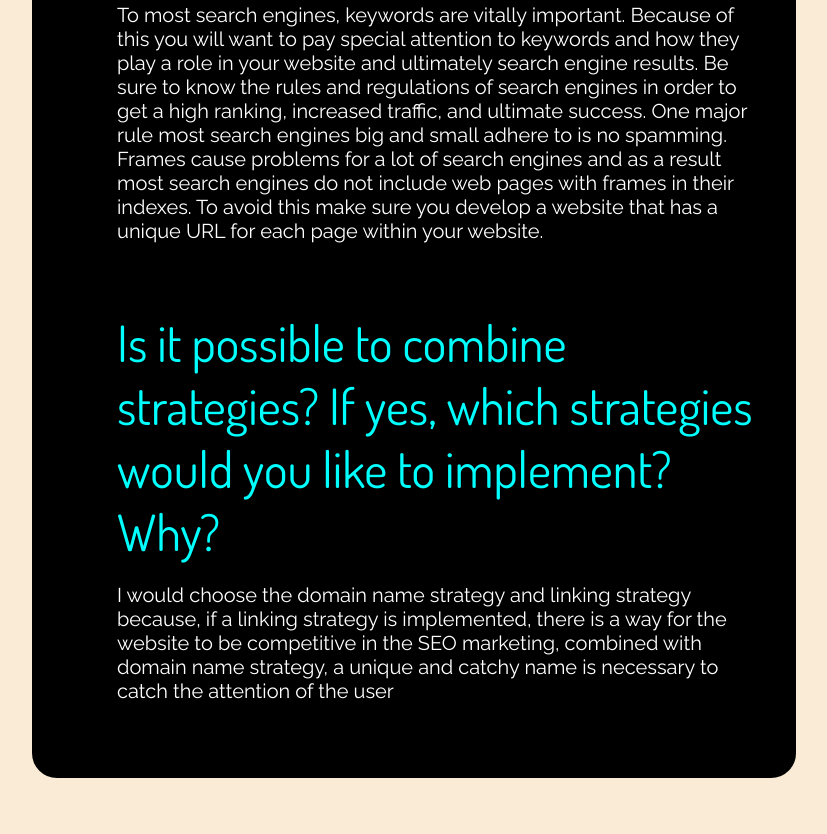
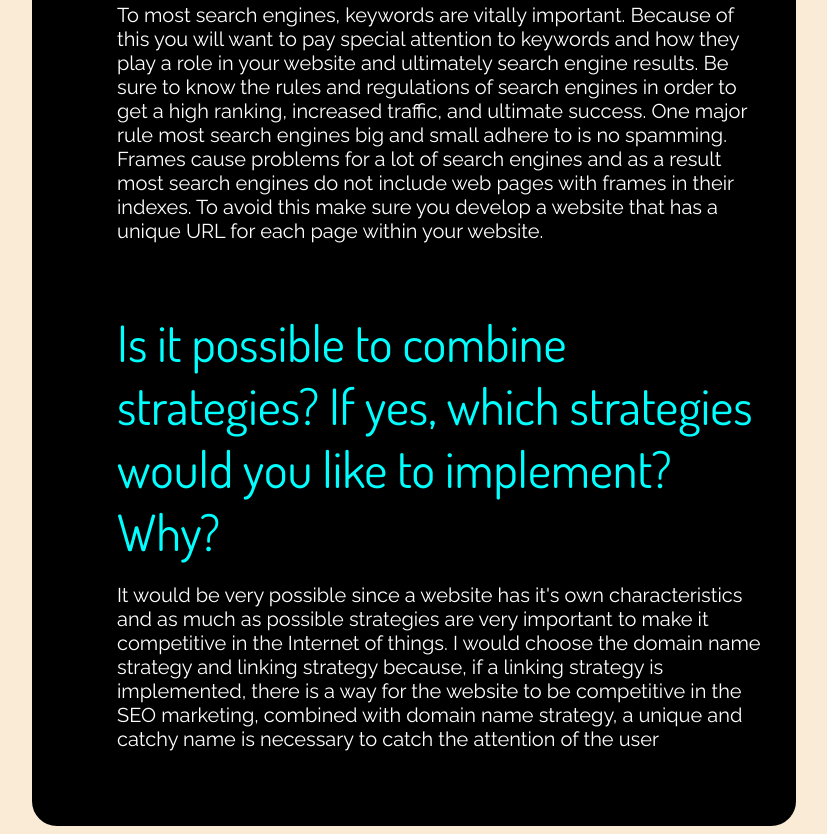
Before and after one commit to doradomiguel35/A1_ITELECT2, a website: page views/index2.html in a window 1280 px wide. Shown: the part 5505-6339 px from the top of the page, without its empty margins (226-1053 px from the left). Before the commit the page ends 6291 px from the top, so only its background shows below. Drawn offline with Linux system fonts and the light colour scheme; files that its build step writes are made by us from their sources; files whose address does not match are found by name.

```diff
--- a/views/index2.html
+++ b/views/index2.html
@@ -53,7 +53,7 @@
 <p class="raleway"> To most search engines, keywords are vitally important. Because of this you will want to pay special attention to keywords and how they play a role in your website and ultimately search engine results. Be sure to know the rules and regulations of search engines in order to get a high ranking, increased traffic, and ultimate success. One major rule most search engines big and small adhere to is no spamming. Frames cause problems for a lot of search engines and as a result most search engines do not include web pages with frames in their indexes. To avoid this make sure you develop a website that has a unique URL for each page within your website. <br><br><br></p>
 
 <font class="dosis">Is it possible to combine strategies? If yes, which strategies would you like to implement? Why? <br> </font>
-<p class="raleway"> I would choose the domain name strategy and linking strategy because, if a linking strategy is implemented, there is a way for the website to be competitive in the SEO marketing, combined with domain name strategy, a unique and catchy name is necessary to catch the attention of the user </p>
+<p class="raleway"> It would be very possible since a website has it's own characteristics and as much as possible strategies are very important to make it competitive in the Internet of things. I would choose the domain name strategy and linking strategy because, if a linking strategy is implemented, there is a way for the website to be competitive in the SEO marketing, combined with domain name strategy, a unique and catchy name is necessary to catch the attention of the user </p>
 
 
 
```
